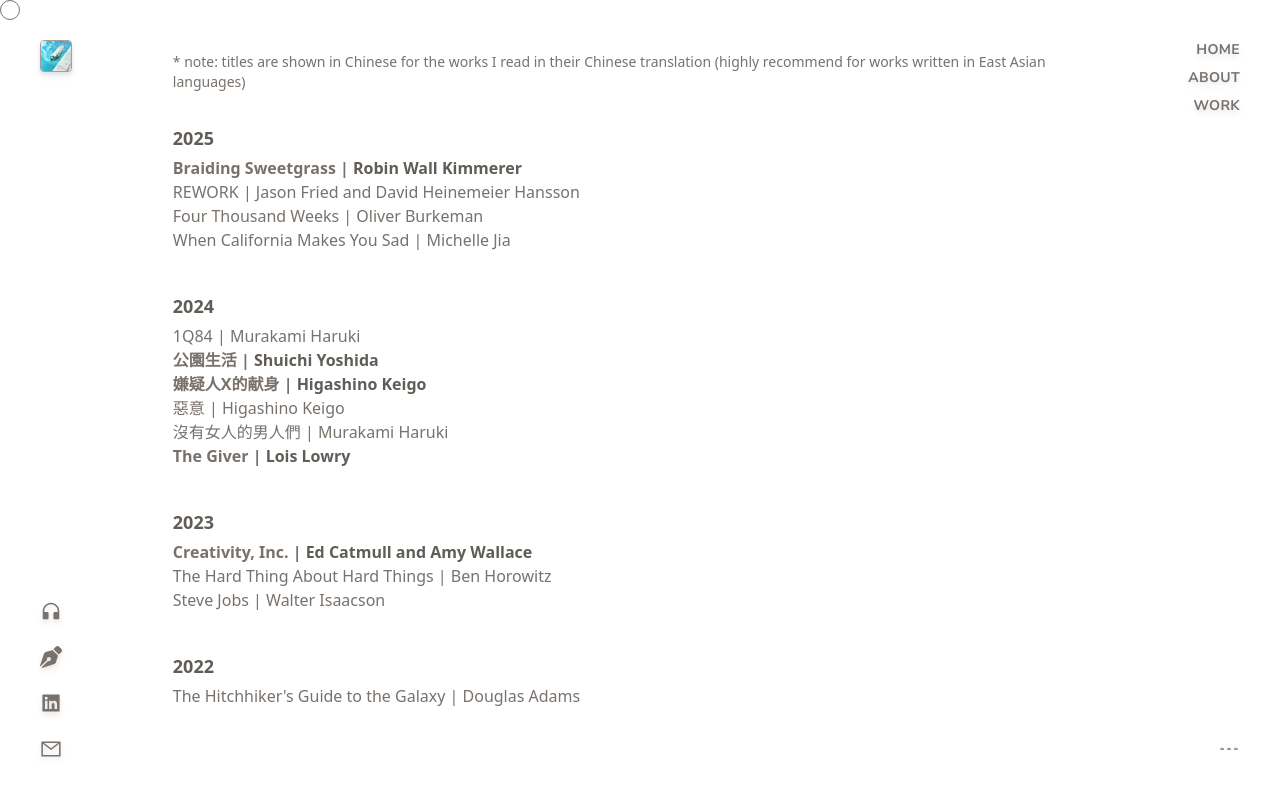
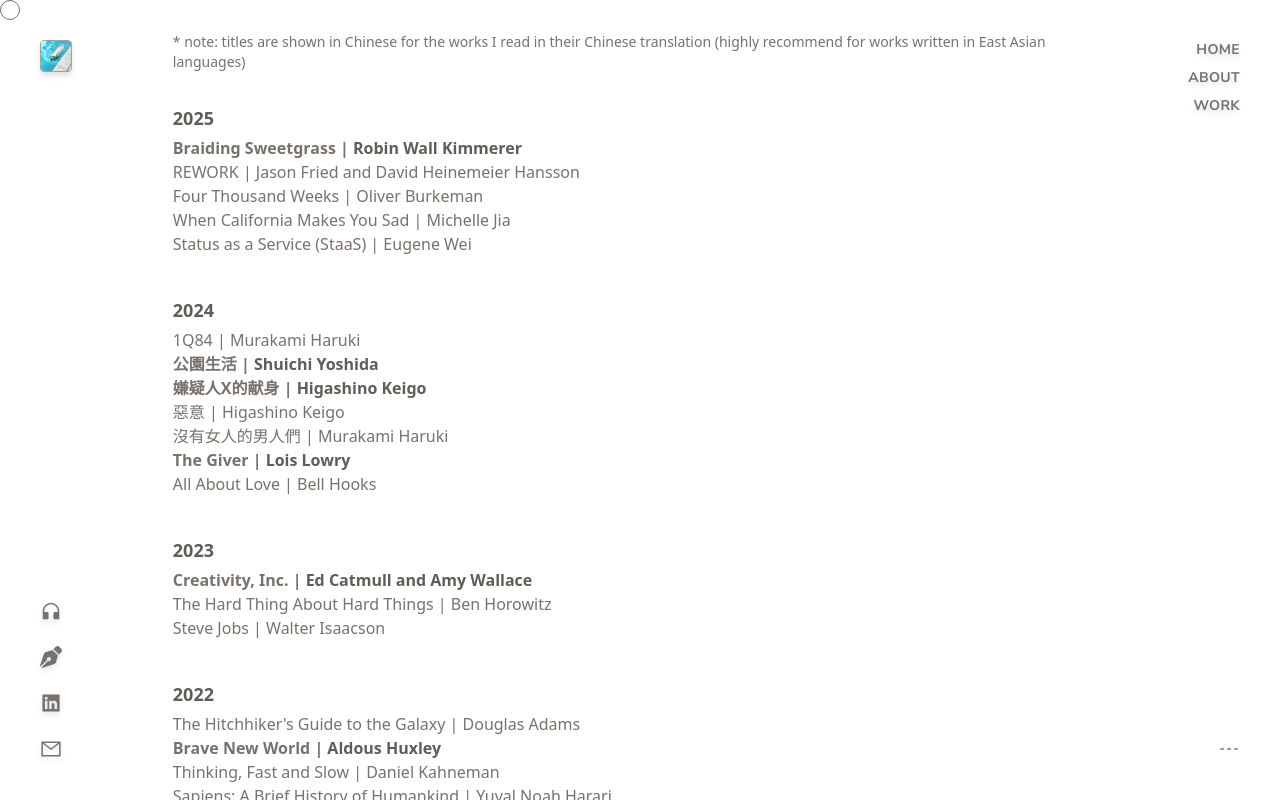
Before and after one commit to wuyirenn/dreamland, a Next.js app: page /library in a window 1280 px wide. Built offline with nearby package versions, Linux system fonts and the light colour scheme.

Commit message:
Add to library

```diff
--- a/src/app/library/library-data.js
+++ b/src/app/library/library-data.js
@@ -21,8 +21,12 @@
                 title: "When California Makes You Sad",
                 author: "Michelle Jia",
                 favorite: false
+            },
+            {
+                title: "Status as a Service (StaaS)",
+                author: "Eugene Wei",
+                favorite: false
             }
-
         ]
     },
     {
@@ -57,7 +61,12 @@
                 title: "The Giver",
                 author: "Lois Lowry",
                 favorite: true
-            }
+            },
+            {
+                title: "All About Love",
+                author: "Bell Hooks",
+                favorite: false
+            },
         ]
     },
     {
@@ -88,6 +97,22 @@
                 author: "Douglas Adams",
                 favorite: false
             },
+            {
+                title: "Brave New World",
+                author: "Aldous Huxley",
+                favorite: true
+            },
+            {
+                title: "Thinking, Fast and Slow",
+                author: "Daniel Kahneman",
+                favorite: false
+            },
+            {
+                title: "Sapiens: A Brief History of Humankind",
+                author: "Yuval Noah Harari",
+                favorite: false
+            },
+
         ]
     },
 ]
```
